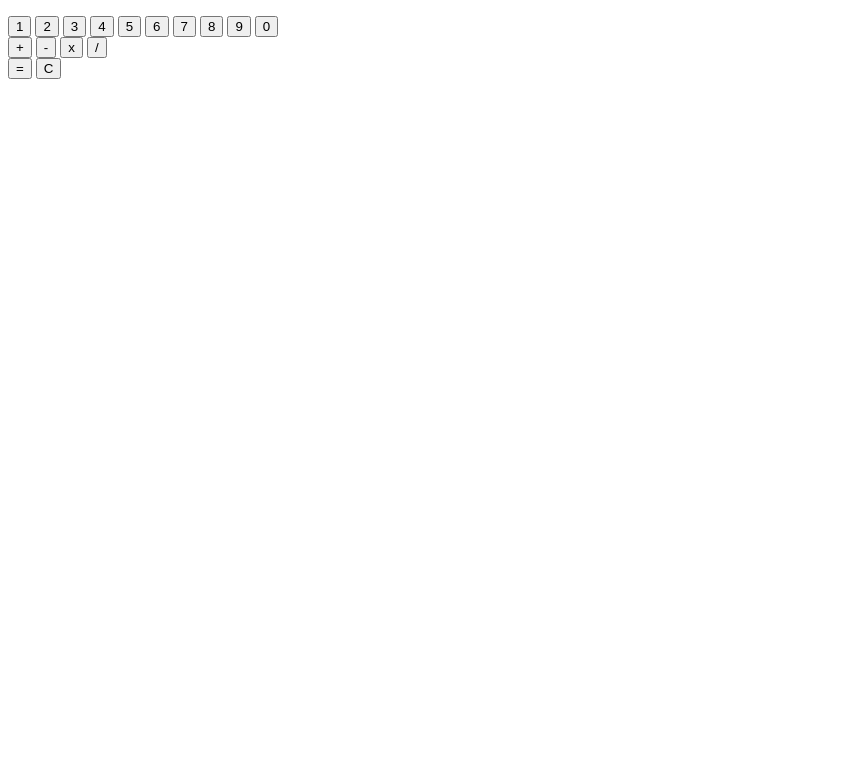
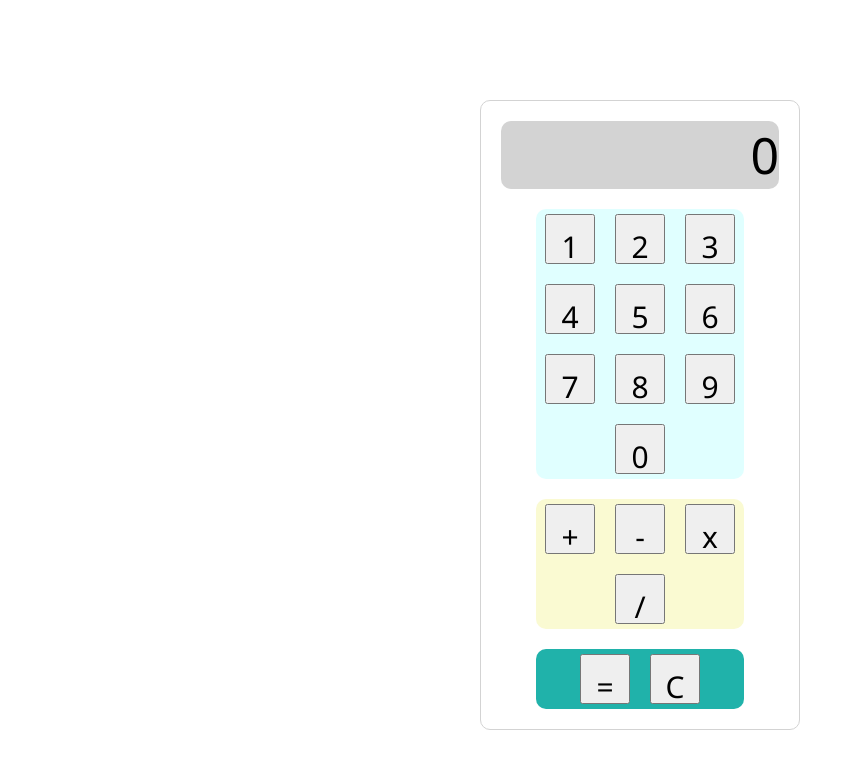
Before and after one commit to grantgreenberg/calculator, a plain HTML site: page index.html in a window 1280 px wide. Shown: the whole page, without its empty margins (0-855 px from the left). Drawn offline with Linux system fonts and the light colour scheme.

Commit message:
feat: improvements to styles.css file.

```diff
--- a/calc.js
+++ b/calc.js
@@ -22,7 +22,7 @@ const divide = function (a, b) {
 let firstNumber = null;
 let secondNumber = null;
 let operator = '';
-let displayValue = '';
+let displayValue = '0';
 
 
 
@@ -46,7 +46,10 @@ const operate = function (operator, firstNumber, secondNumber) {
 const btns = document.querySelector('#btns');
 const input = document.querySelector('#input');
 
+input.textContent = displayValue;
+
 btns.addEventListener('click', (e) => {
+    displayValue = '';
     displayValue += e.target.textContent;
     input.textContent = displayValue;
 });
@@ -54,7 +57,7 @@ btns.addEventListener('click', (e) => {
 const operatorBtns = document.querySelector('#operators');
 
 operatorBtns.addEventListener('click', (e) => {
-    if (firstNumber) {
+    if (operator && firstNumber) {
         secondNumber = parseInt(displayValue);
         displayValue = operate(operator, firstNumber, secondNumber);
         input.textContent = displayValue;
@@ -77,11 +80,7 @@ equalsBtn.addEventListener('click', (e) => {
         secondNumber = parseInt(displayValue);
         displayValue = operate(operator, firstNumber, secondNumber);
         input.textContent = displayValue;
-
-        firstNumber = parseInt(displayValue);
-        secondNumber = 0;
         operator = '';
-        displayValue = '';
     }
 });
 
--- a/index.html
+++ b/index.html
@@ -3,15 +3,13 @@
 <head>
     <meta charset="UTF-8">
     <meta name="viewport" content="width=device-width, initial-scale=1.0">
+    <link rel="stylesheet" href="./styles.css">
     <title>Calculator</title>
 </head>
 <body>
     <div id="container">
-        <div class="io">
-            <p id="output"></p>
-            <p id="input"></p>
-        </div>
-        <div id="btns">
+        <div id="input" class="io" ></div>
+        <div id="btns" class="btnContainer">
             <button class="btn">1</button>
             <button class="btn">2</button>
             <button class="btn">3</button>
@@ -23,14 +21,16 @@
             <button class="btn">9</button>
             <button class="btn">0</button>
         </div>
-        <div id="operators">
-            <button id="add">+</button>
-            <button id="subtract">-</button>
-            <button id="multiply">x</button>
-            <button id="divide">/</button>
+        <div id="operators" class="btnContainer">
+            <button id="add" class="btn">+</button>
+            <button id="subtract" class="btn">-</button>
+            <button id="multiply" class="btn">x</button>
+            <button id="divide" class="btn">/</button>
         </div>
-        <button id="equal">=</button>
-        <button id="clear">C</button>
+        <div id="ec" class="btnContainer">
+            <button id="equal" class="btn">=</button>
+            <button id="clear" class="btn">C</button>
+        </div>
     </div>
     <script src="./calc.js"></script>
 </body>
--- a/styles.css
+++ b/styles.css
@@ -0,0 +1,68 @@
+* {
+
+    margin: 0;
+    padding: 0;
+    box-sizing: border-box;
+    font-family: 'Segoe UI', Tahoma, Geneva, Verdana, sans-serif;
+}
+
+#container {
+
+    width: 25%;
+    margin: 100px auto;
+    display: flex;
+    flex-direction: column;
+    gap: 20px;
+    border: 1px solid lightgray;
+    border-radius: 10px;
+    padding: 20px;
+}
+
+.io {
+
+    text-align: right;
+    font-size: 50px;
+    min-height: 60px;
+    background-color: lightgray;
+    border-radius: 10px;
+    flex: 1;
+
+}
+
+.btn {
+
+    font-size: 30px;
+    padding: 10px;
+    width: 50px;
+    height: 50px;
+}
+
+.btnContainer {
+
+    display: flex;
+    flex-wrap: wrap;
+    gap: 20px;
+    width: 75%;
+    margin: auto;
+    justify-content: center;
+    align-items: center;
+
+}
+
+#btns {
+    background-color: lightcyan;
+    border-radius: 10px;
+    padding: 5px;
+}
+
+#operators {
+    background-color: lightgoldenrodyellow;
+    border-radius: 10px;
+    padding: 5px;
+}
+
+#ec {
+    background-color: lightseagreen;
+    border-radius: 10px;
+    padding: 5px;
+}
```
